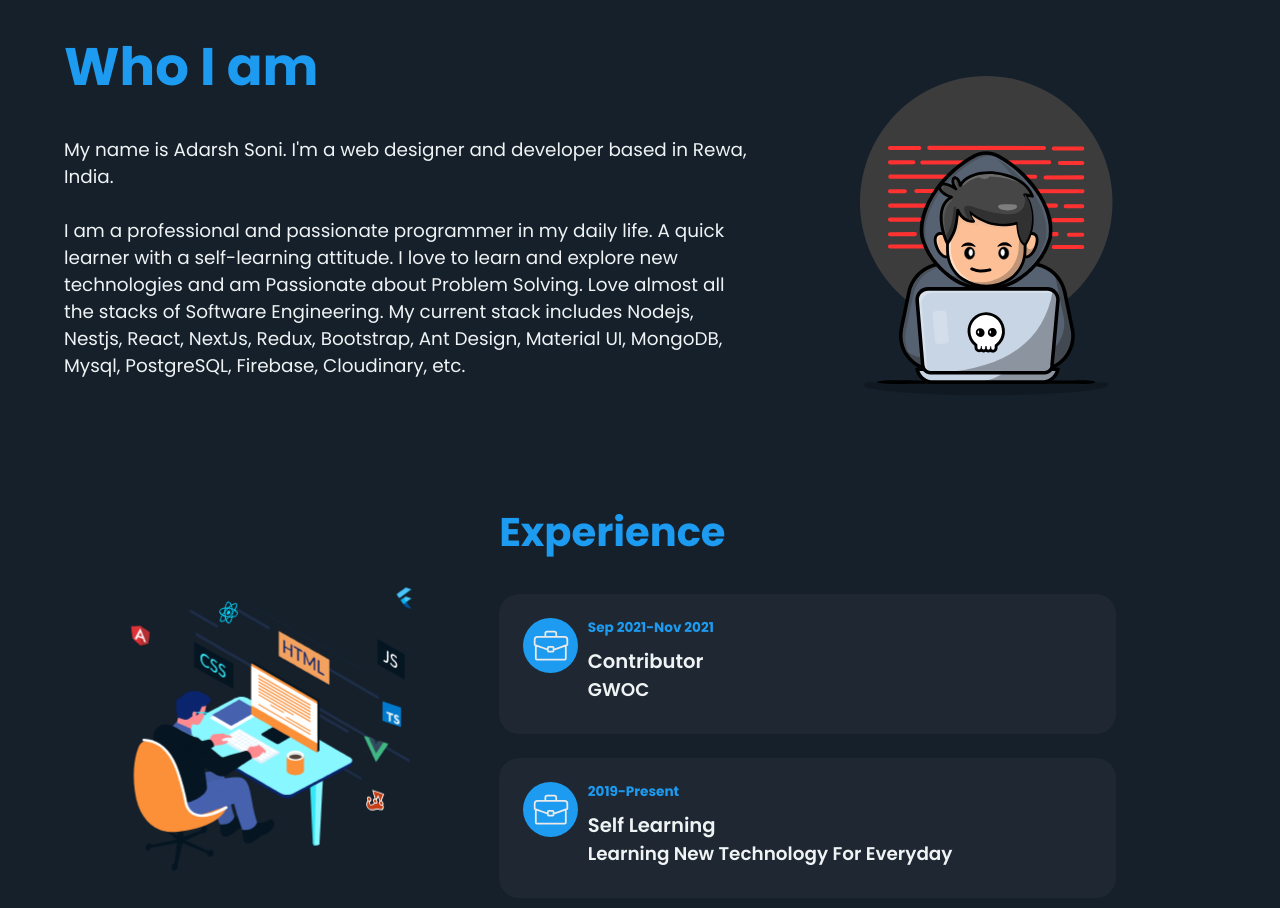
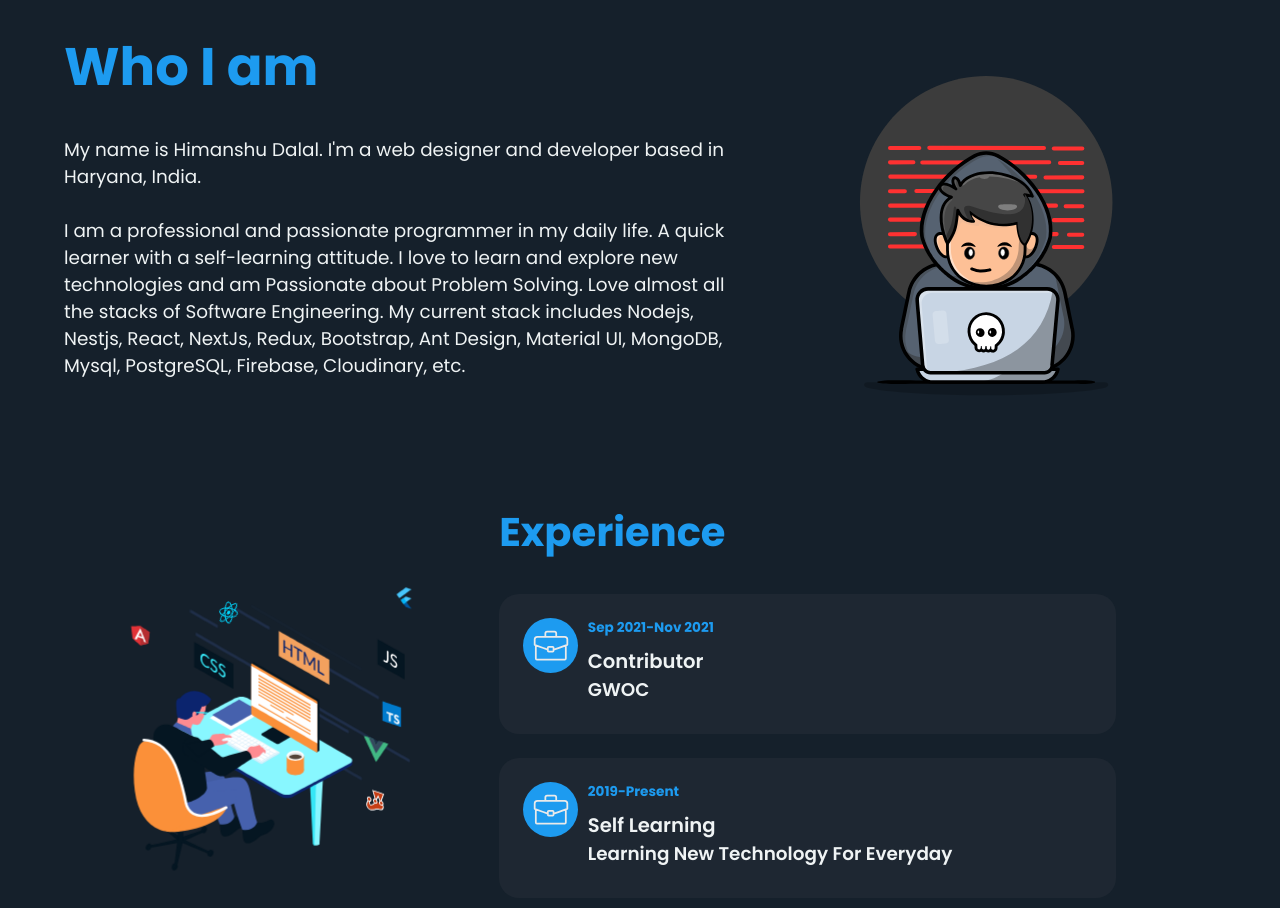
Before and after one commit to himanshu2502/portfolio, a React (Create React App) app: page / in a window 1280 px wide. Shown: the part 900-1808 px from the top of the page. Built offline with nearby package versions, Linux system fonts and the light colour scheme; a web font is replaced by a local one.

Commit message:
Update aboutData.js

```diff
--- a/src/data/aboutData.js
+++ b/src/data/aboutData.js
@@ -1,6 +1,6 @@
 export const aboutData = {
     title: "Who I am",
-    description1: "My name is Adarsh Soni. I'm a web designer and developer based in Rewa, India.",
+    description1: "My name is Himanshu Dalal. I'm a web designer and developer based in Haryana, India.",
     description2: "I am a professional and passionate programmer in my daily life. A quick learner with a self-learning attitude. I love to learn and explore new technologies and am Passionate about Problem Solving. Love almost all the stacks of Software Engineering. My current stack includes Nodejs, Nestjs, React, NextJs, Redux, Bootstrap, Ant Design, Material UI, MongoDB, Mysql, PostgreSQL, Firebase, Cloudinary, etc.",
     image: 1
 }
```
